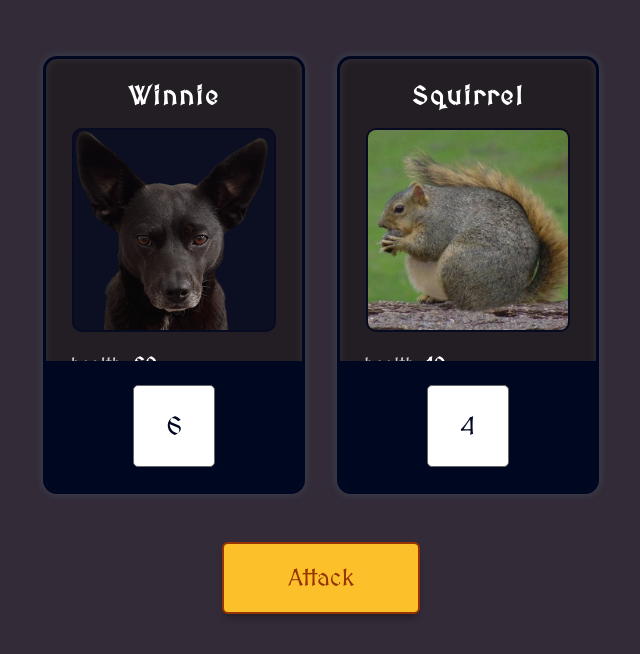
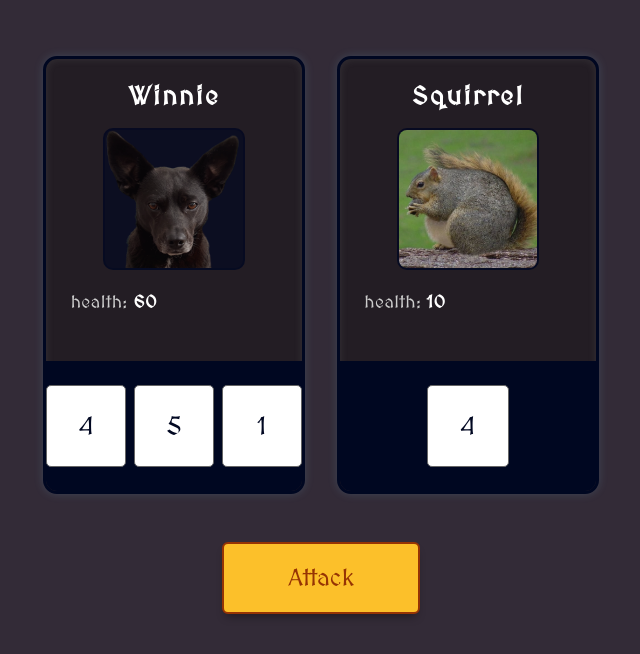
Before and after one commit to Dog-Park-Games/dicerpg, a plain HTML site: page index.html in a window 1280 px wide. Shown: the whole page, without its empty margins (319-959 px from the left). Drawn offline with Linux system fonts and the light colour scheme.

Commit message:
Dive roll logic

```diff
--- a/index.css
+++ b/index.css
@@ -13,6 +13,7 @@ html, body {
 main {
     display:flex;
     flex-direction: column;
+    width:100vw;
     align-items: center;
     margin-top: .5rem;
 }
@@ -70,7 +71,7 @@ main {
 .avatar {
     width: 15vh;
     border: 2px solid #000721;
-    max-width:100%;
+    max-width:60%;
     opacity: 0.8;
     border-radius: 10px;
     background-color: rgba(0, 7, 33, 0.8);
@@ -89,7 +90,7 @@ main {
     text-align: left;
     margin: 1vh 5%;
     color:#ccc;
-    letter-spacing: 0.03em
+    letter-spacing: 0.03em;
 }
 
 @media(min-width:550px){
--- a/index.html
+++ b/index.html
@@ -1,30 +1,27 @@
 <!DOCTYPE html>
 <html lang="en">
 	<head>
-    <meta charset="UTF-8">
-    <meta http-equiv="X-UA-Compatible" content="IE=edge">
-    <meta name="viewport" content="width=device-width, initial-scale=1.0">
-    <title>Winnies Journey</title>
+		<meta charset="UTF-8" />
+		<meta http-equiv="X-UA-Compatible" content="IE=edge" />
+		<meta name="viewport" content="width=device-width, initial-scale=1.0" />
+		<title>Winnie's Journey</title>
 
-    <link rel="preconnect" href="https://fonts.googleapis.com">
-    <link rel="preconnect" href="https://fonts.gstatic.com" crossorigin>
-    <link href="https://fonts.googleapis.com/css2?family=MedievalSharp&display=swap" rel="stylesheet">
-    <link rel="stylesheet" href="index.css">
-
+		<link rel="preconnect" href="https://fonts.googleapis.com" />
+		<link rel="preconnect" href="https://fonts.gstatic.com" crossorigin />
+		<link
+			href="https://fonts.googleapis.com/css2?family=MedievalSharp&display=swap"
+			rel="stylesheet"
+		/>
+		<link rel="stylesheet" href="index.css" />
 	</head>
 	<body>
 		<main>
-        <div id="hero">
-        </div>
-        <div id="monster">
-            </div>
-
-        </div>
+			<div id="hero"></div>
+			<div id="monster"></div>
 		</main>
 		<section id="actions">
 			<button id="attack-button">Attack</button>
 		</section>
 		<script src="/index.js"></script>
-
 	</body>
 </html>
--- a/index.js
+++ b/index.js
@@ -1,12 +1,51 @@
-document.getElementById("hero").innerHTML = `<div class="character-card">
-<h4 class="name"> Winnie </h4>
-<img class="avatar" src="images/winnie.png"/>
-<p class="health">health: <b> 60 </b></p>
-<div class="dice-container"><div class="dice"> 6 </div></div>
-</div>`;
+const hero = {
+	id: "hero",
+	name: "Winnie",
+	avatar: "images/winnie.png",
+	health: "60",
+    diceCount: 3
+};
 
-document.getElementById("monster").innerHTML = `<div class="character-card">
-<h4 class="name"> Squirrel </h4>
-<img class="avatar" src="images/squirrel.jpg"/>
-<p class="health">health: <b> 10 </b></p>
-<div class="dice-container"><div class="dice"> 4 </div></div>`;
+const monster = {
+	id: "monster",
+	name: "Squirrel",
+	avatar: "images/squirrel.jpg",
+	health: "10",
+    diceCount: 1
+};
+
+function renderCharecter(data) {
+	const { id, name, avatar, health, diceCount } = data;
+
+    const diceHtml = getDiceHtml(diceCount)
+
+	document.getElementById(id).innerHTML = `
+        <div class="character-card">
+            <h4 class="name"> ${name} </h4>
+            <img class="avatar" src="${avatar}" />
+            <div class="health">health: <b> ${health} </b></div>
+            <div class="dice-container">
+                 ${diceHtml}
+             </div>
+        </div>
+        `;
+}
+
+function getDiceRollArray(diceCount) {
+    let newDiceRolls = []
+    for (let i = 0; i < diceCount; i ++) {
+        newDiceRolls.push(Math.floor(Math.random() * 6 + 1))
+    }
+    return newDiceRolls;
+
+}
+
+function getDiceHtml(diceCount) {
+    return getDiceRollArray(diceCount).map(function(num) {
+        return `<div class="dice">${num}</div>`
+
+    }).join('')
+}
+
+renderCharecter(hero);
+renderCharecter(monster);
```
Lines whose indentation alone changed are shown as unchanged.
